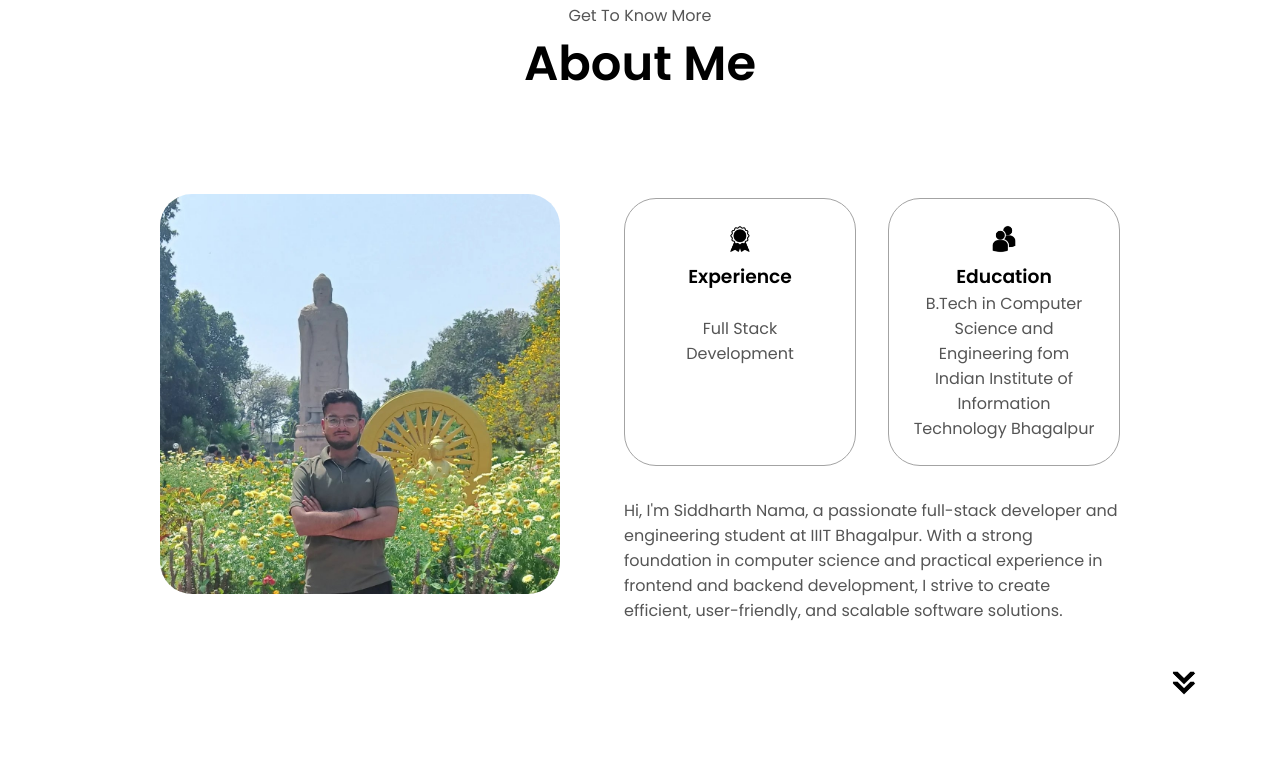
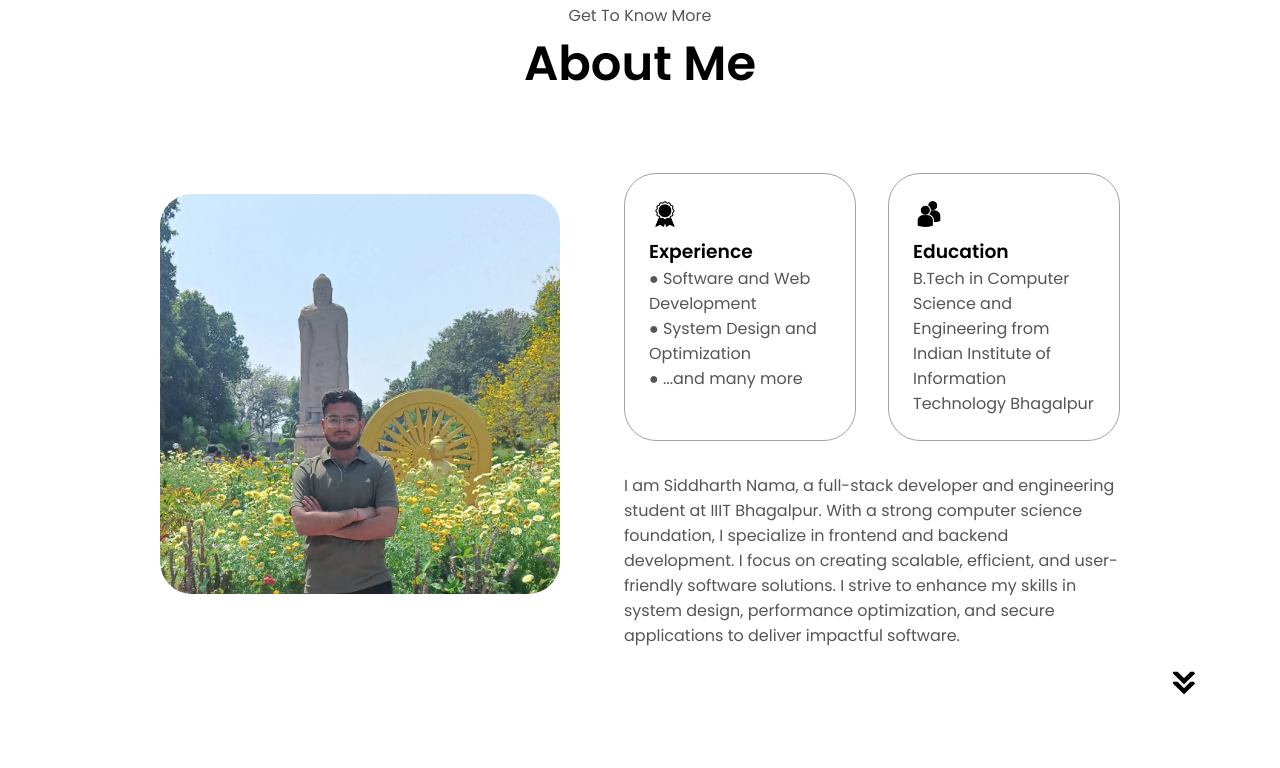
Before and after one commit to Siddharth-Nama/Portfolio, a plain HTML site: page index.html in a window 1280 px wide. Shown: the part 925-1693 px from the top of the page. Drawn offline with Linux system fonts and the light colour scheme.

Commit message:
Change  some1

```diff
--- a/index.html
+++ b/index.html
@@ -43,7 +43,7 @@
       <div class="section__text">
         <p class="section__text__p1">Hello, I'm</p>
         <h1 class="title">Siddharth Nama</h1>
-        <p class="section__text__p2">Full Stack Developer</p>
+        <p class="section__text__p2">(Developer)</p>
         <div class="btn-container">
           <button
             class="btn btn-color-2"
@@ -103,7 +103,11 @@
                 class="icon"
               />
               <h3>Experience</h3>
-              <p><br />Full Stack Development</p>
+              <p>● Software and Web Development <br>
+                ● System Design and Optimization <br>
+                <!-- ● Scalable and Secure Software Solutions <br> -->
+                ● ...and many more
+              </p>
             </div>
             <div class="details-container">
               <img
@@ -112,15 +116,17 @@
                 class="icon"
               />
               <h3>Education</h3>
-              <p>B.Tech in Computer Science and Engineering fom<br />
+              <p>B.Tech in Computer Science and Engineering from
                 Indian Institute of Information Technology Bhagalpur</p>
             </div>
           </div>
           <div class="text-container">
             <p>
-              Hi, I'm Siddharth Nama, a passionate full-stack developer and engineering student at IIIT Bhagalpur.
-              With a strong foundation in computer science and practical experience in frontend and backend development,
-              I strive to create efficient, user-friendly, and scalable software solutions.
+              I am Siddharth Nama, a full-stack developer and engineering student at IIIT Bhagalpur.
+               With a strong computer science foundation, I specialize in frontend and backend development.
+               I focus on creating scalable, efficient, and user-friendly software solutions.
+                I strive to enhance my skills in system design, performance optimization, and secure
+                 applications to deliver impactful software.
             </p>
           </div>
         </div>
--- a/style.css
+++ b/style.css
@@ -300,7 +300,6 @@ section {
   border-radius: 2rem;
   border: rgb(53, 53, 53) 0.1rem solid;
   border-color: rgb(163, 163, 163);
-  text-align: center;
 }
 
 .section-container {
```
